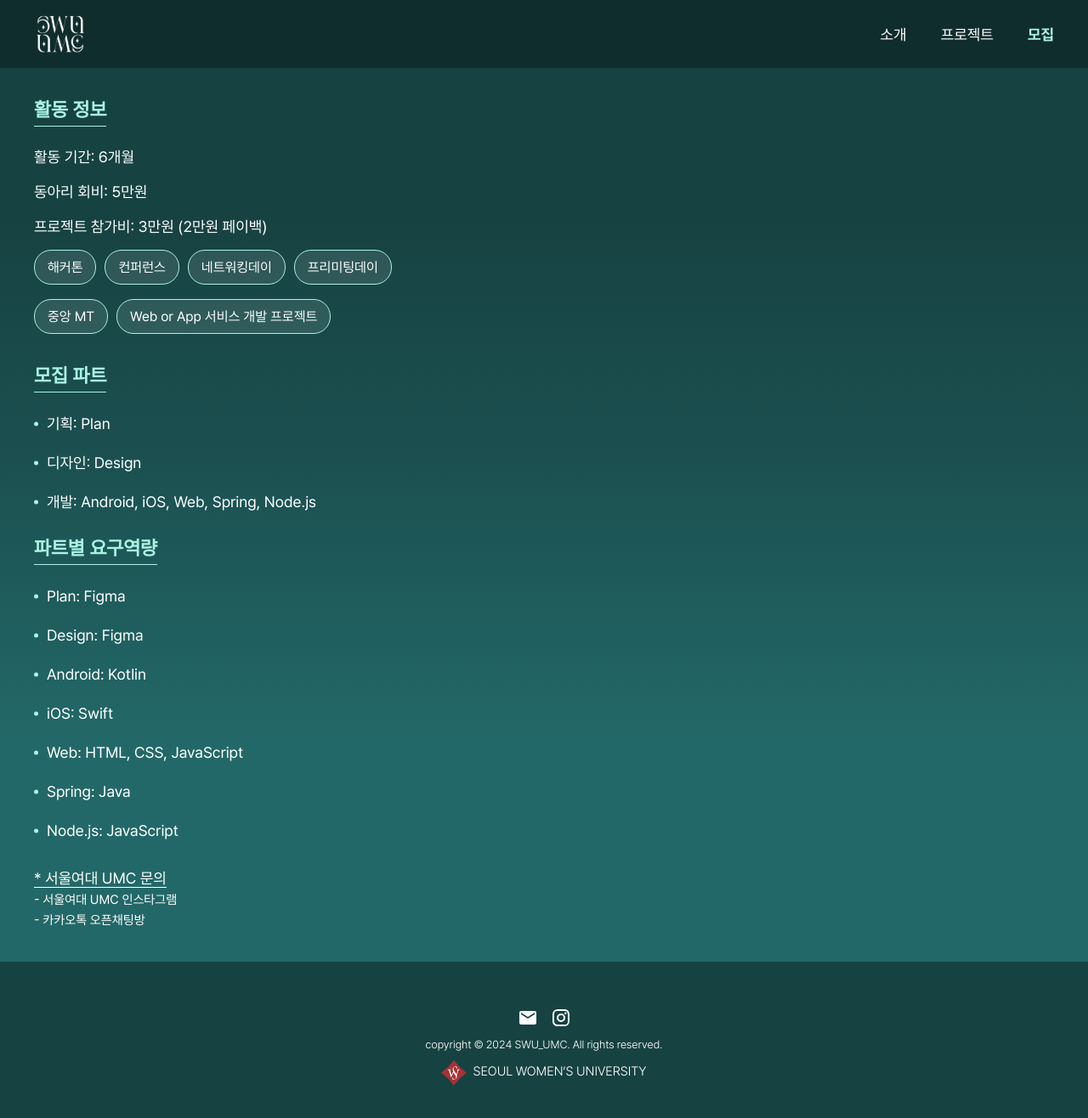
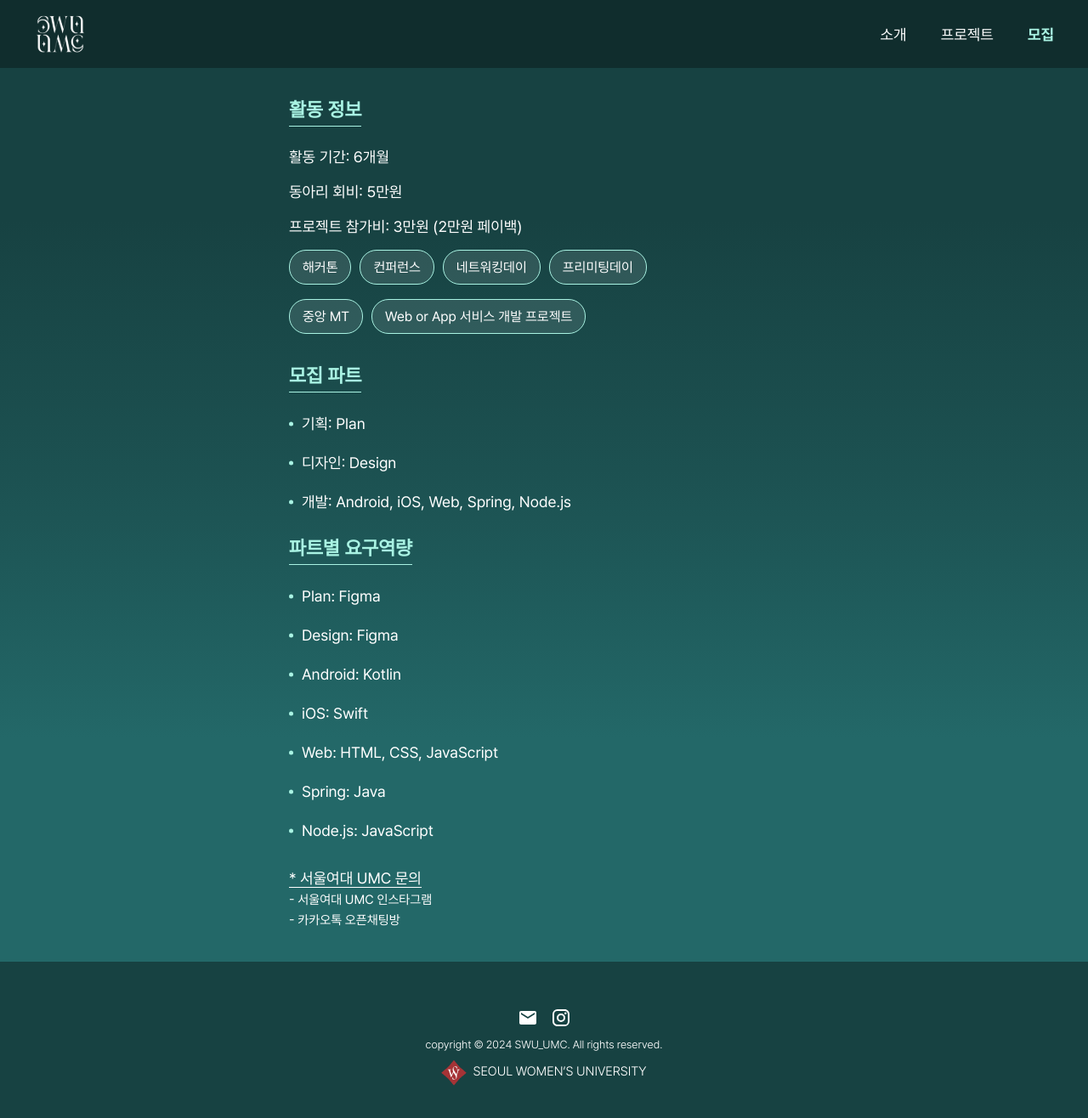
Before and after one commit to yeondub1121/UMC_Website, a React (Vite) app: page /recruit in a window 1280 px wide. Shown: the top 1316 px of the page at 85% size. Built offline with nearby package versions, Linux system fonts and the light colour scheme.

Commit message:
Design: 위치 수정

```diff
--- a/src/pages/Recruit.tsx
+++ b/src/pages/Recruit.tsx
@@ -26,6 +26,7 @@ const fadeIn = keyframes`
 
 const Subtitle = styled.h2`
   font-size: 23px;
+  margin-left: calc(25%);
   margin-bottom: 15px;
   margin-top: -5px;
   color: #a9f3e3;
@@ -39,6 +40,7 @@ const Subtitle2 = styled.h2`
   font-size: 23px;
   margin-bottom: 15px;
   margin-top: 25px;
+  margin-left: calc(25%);
   color: #a9f3e3;
   animation: ${fadeIn} 1.8s ease;
   font-family: Regular;
@@ -49,6 +51,7 @@ const Subtitle2 = styled.h2`
 const InfoText = styled.p`
   font-size: 18px;
   margin: 10px 0;
+   margin-left: calc(25%);
   color: #ffffff;
   animation: ${fadeIn} 2s ease;
   font-family: Regular;
@@ -59,6 +62,7 @@ const EventContainer = styled.div`
   justify-content: flex-start;
   gap: 10px;
   flex-wrap: wrap;
+   margin-left: calc(25%);
   margin-top: 7px;
   margin-bottom: 10px;
 `;
@@ -84,6 +88,7 @@ const PartDetailsContainer = styled.div`
   display: flex;
   flex-direction: column;
   gap: 15px;
+   margin-left: calc(25%);
   margin-top: 6px;
 `;
 
@@ -113,6 +118,7 @@ const LinkContainer = styled.div`
   margin-top: 30px;
   color: #ffffff;
   font-family: Regular;
+   margin-left: calc(25%);
 
   & > span {
     font-size: 18px;
```
